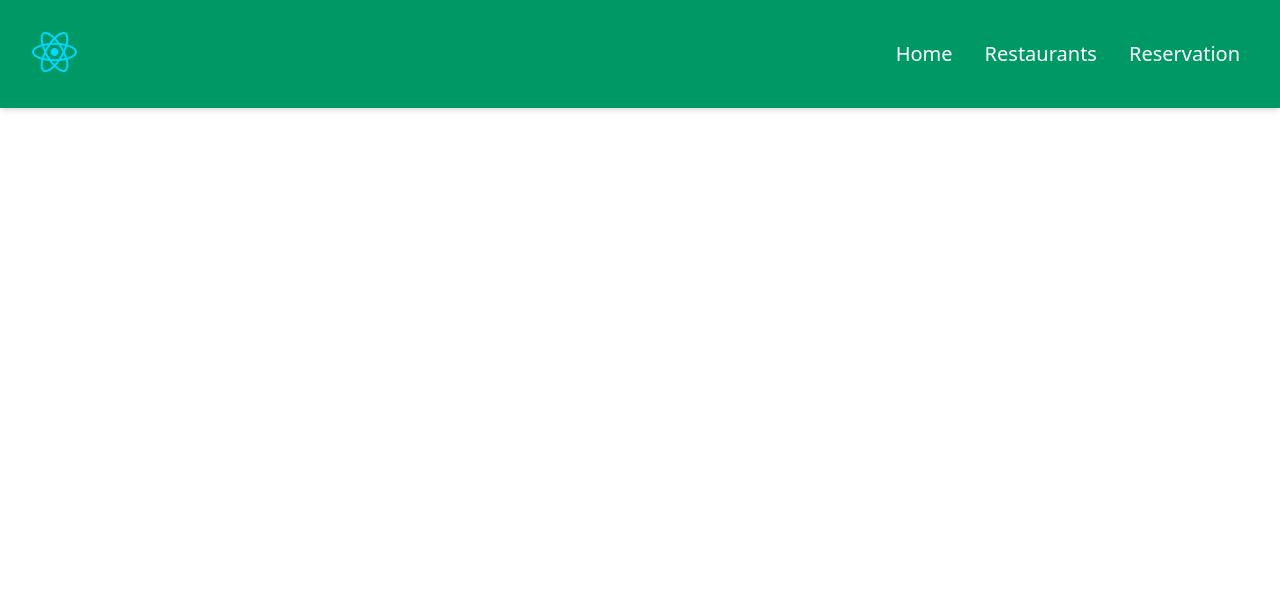
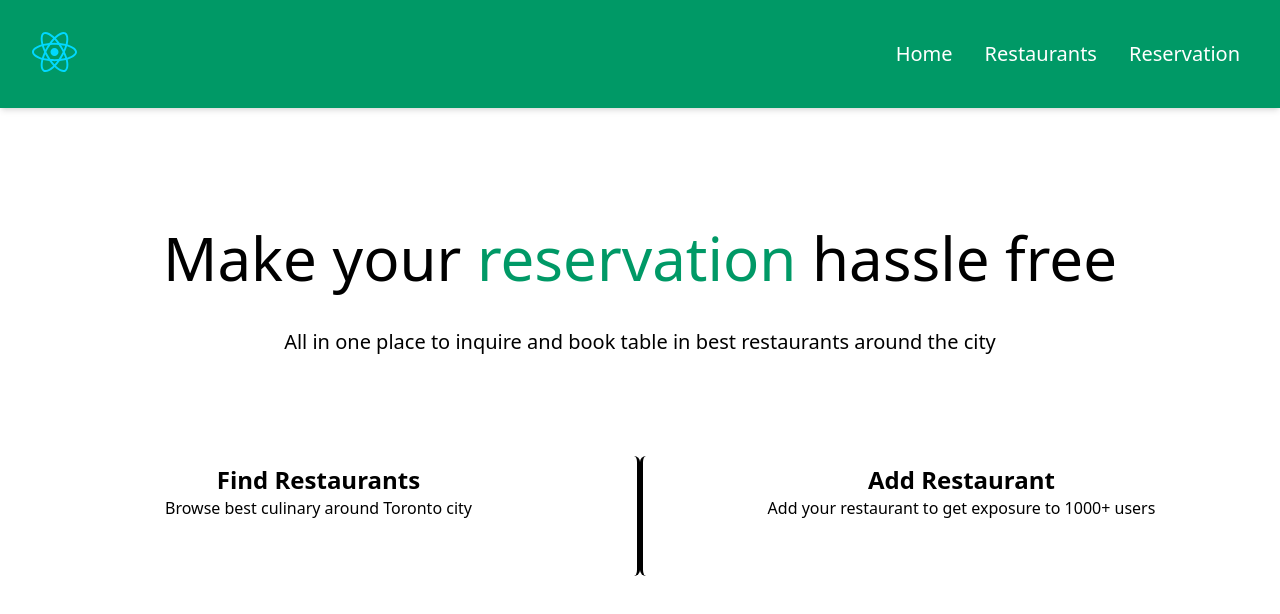
Before and after one commit to Bibhuregmi/react, a React (Vite) app: page / in a window 1280 px wide. Shown: the top 614 px of the page. Built offline with nearby package versions, Linux system fonts and the light colour scheme.

Commit message:
Entry point of the site

```diff
--- a/src/App.jsx
+++ b/src/App.jsx
@@ -1,10 +1,14 @@
 import React from 'react'
 import NavBar from './components/NavBar'
-
+import MainContent from './components/MainContent'
+import Restaurants from './components/Restaurants'
 
 const App = () => {
   return (
+    <>
     <NavBar/>
+    <MainContent/>
+    </>
   )
 }
 
```
